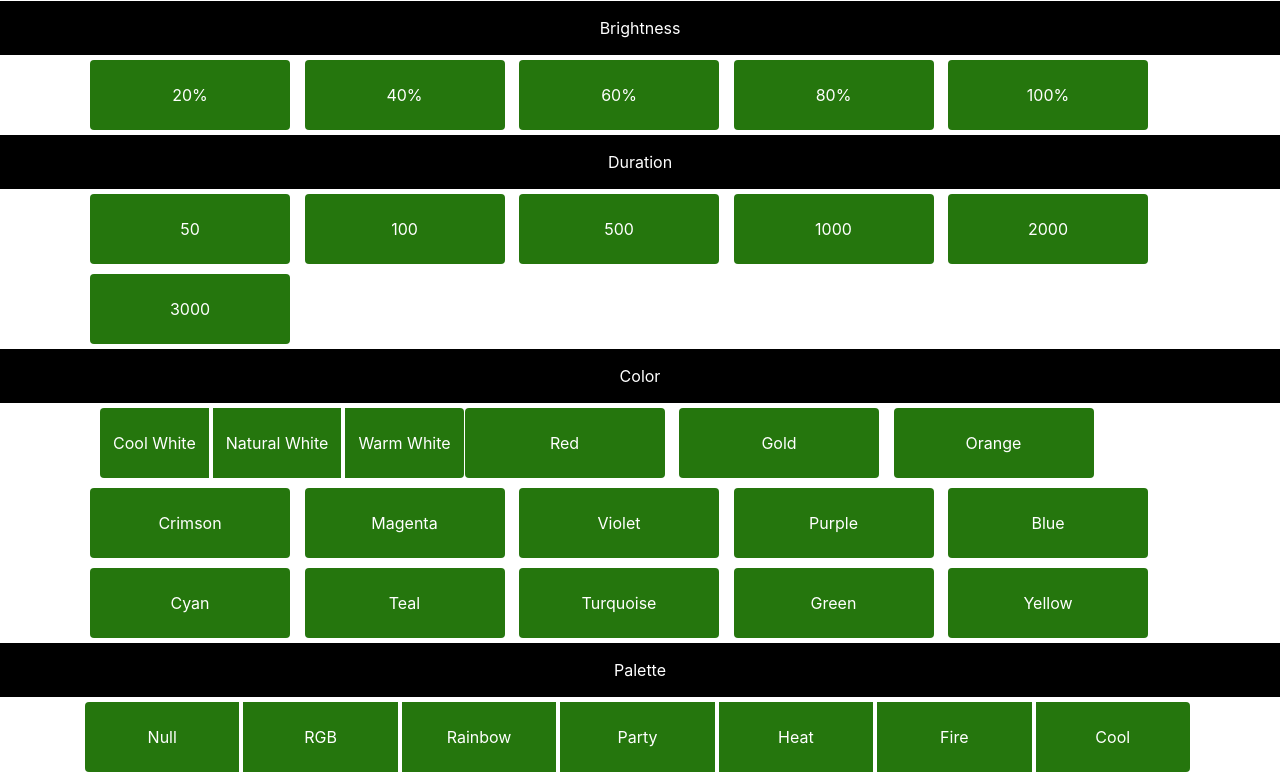
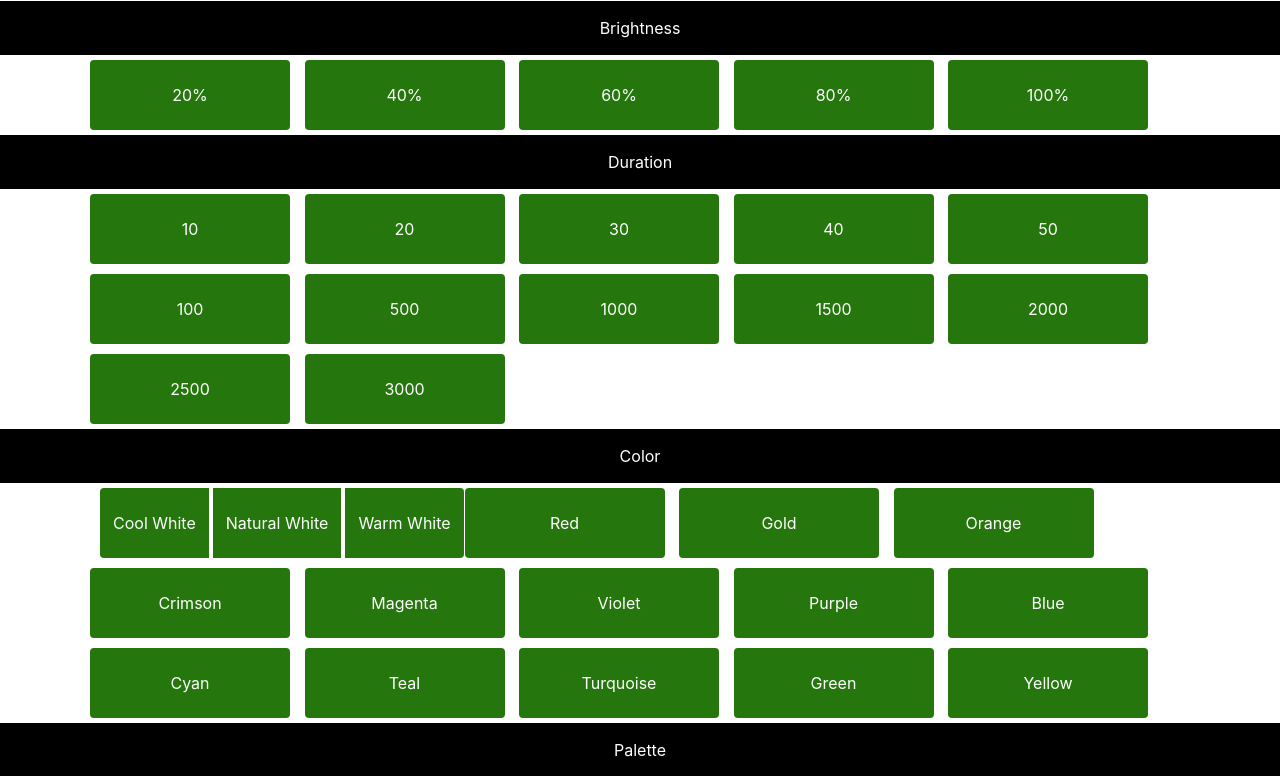
Before and after one commit to teamLEDJ/LEDJserver, a Flask app: page / in a window 1280 px wide. Shown: the part 533-1309 px from the top of the page. Run offline with Flask 2, Linux system fonts and the light colour scheme; parts of the project's set-up code (start-up, migrations or seed data) failed here and were passed over; some libraries are stand-ins or nearby versions.

Commit message:
html修正

```diff
--- a/templates/main.html
+++ b/templates/main.html
@@ -70,11 +70,17 @@
                 </span>
             </div>
             -->
+            <button class="btn btn-default" name="10" type="submit">10</button>
+            <button class="btn btn-default" name="20" type="submit">20</button>
+            <button class="btn btn-default" name="30" type="submit">30</button>
+            <button class="btn btn-default" name="40" type="submit">40</button>
             <button class="btn btn-default" name="50" type="submit">50</button>
             <button class="btn btn-default" name="100" type="submit">100</button>
             <button class="btn btn-default" name="500" type="submit">500</button>
             <button class="btn btn-default" name="1000" type="submit">1000</button>
+            <button class="btn btn-default" name="1500" type="submit">1500</button>
             <button class="btn btn-default" name="2000" type="submit">2000</button>
+            <button class="btn btn-default" name="2500" type="submit">2500</button>
             <button class="btn btn-default" name="3000" type="submit">3000</button>
         </div>
     </form>
```
